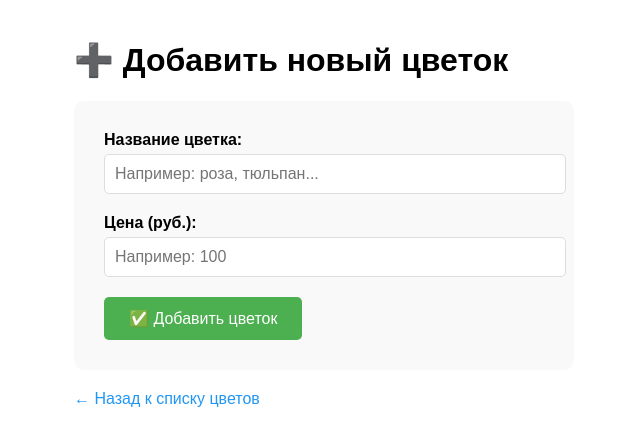
After one commit to Maria25k/web-back-labs, a Python web app: template templates/add_flower.html in a window 1280 px wide. The commit adds this page. Shown: the top 446 px of the page, without its empty margins (316-956 px from the left). Run offline with Jinja, Linux system fonts and the light colour scheme; the template is opened without the code that fills it, so the values that code supplies are empty.

Commit message:
Добавление и удаление цветов

```diff
--- /dev/null
+++ b/templates/add_flower.html
@@ -0,0 +1,78 @@
+<!DOCTYPE html>
+<html lang="ru">
+<head>
+    <meta charset="UTF-8">
+    <meta name="viewport" content="width=device-width, initial-scale=1.0">
+    <title>Добавить цветок</title>
+    <style>
+        body {
+            font-family: Arial, sans-serif;
+            max-width: 500px;
+            margin: 0 auto;
+            padding: 20px;
+        }
+        .form-container {
+            background: #f9f9f9;
+            padding: 30px;
+            border-radius: 10px;
+        }
+        .form-group {
+            margin-bottom: 20px;
+        }
+        label {
+            display: block;
+            margin-bottom: 5px;
+            font-weight: bold;
+        }
+        input[type="text"],
+        input[type="number"] {
+            width: 100%;
+            padding: 10px;
+            border: 1px solid #ddd;
+            border-radius: 5px;
+            font-size: 16px;
+        }
+        .btn {
+            background: #4CAF50;
+            color: white;
+            padding: 12px 25px;
+            border: none;
+            border-radius: 5px;
+            cursor: pointer;
+            font-size: 16px;
+        }
+        .btn:hover {
+            background: #45a049;
+        }
+        .back-link {
+            display: inline-block;
+            margin-top: 20px;
+            color: #2196F3;
+            text-decoration: none;
+        }
+    </style>
+</head>
+<body>
+    <h1>➕ Добавить новый цветок</h1>
+
+    <div class="form-container">
+        <form method="POST">
+            <div class="form-group">
+                <label for="name">Название цветка:</label>
+                <input type="text" id="name" name="name" required
+                       placeholder="Например: роза, тюльпан...">
+            </div>
+
+            <div class="form-group">
+                <label for="price">Цена (руб.):</label>
+                <input type="number" id="price" name="price" required
+                       min="1" placeholder="Например: 100">
+            </div>
+
+            <button type="submit" class="btn">✅ Добавить цветок</button>
+        </form>
+    </div>
+
+    <a href="/lab2/flowers" class="back-link">← Назад к списку цветов</a>
+</body>
+</html>
--- a/templates/base.html
+++ b/templates/base.html
@@ -7,7 +7,7 @@
     <link rel="stylesheet" href="{{ url_for('static', filename='main.css') }}">
     <!-- Фавиконка из вашей картинки -->
     <link rel="icon" href="{{ url_for('static', filename='my_favicon.jpg') }}">
-    <link rel="shortcut icon" href="{{ url_for('static', filename='my_favicon.jpg') }}">
+    <link rel="shortcut icon" href="{{ url_for('static', filename='my_favicon.gp') }}">
 </head>
 <body>
     <header>
```
Also changed, not shown: app.py (+23 -30 lines), templates/flowers.html (+111 -11 lines).
